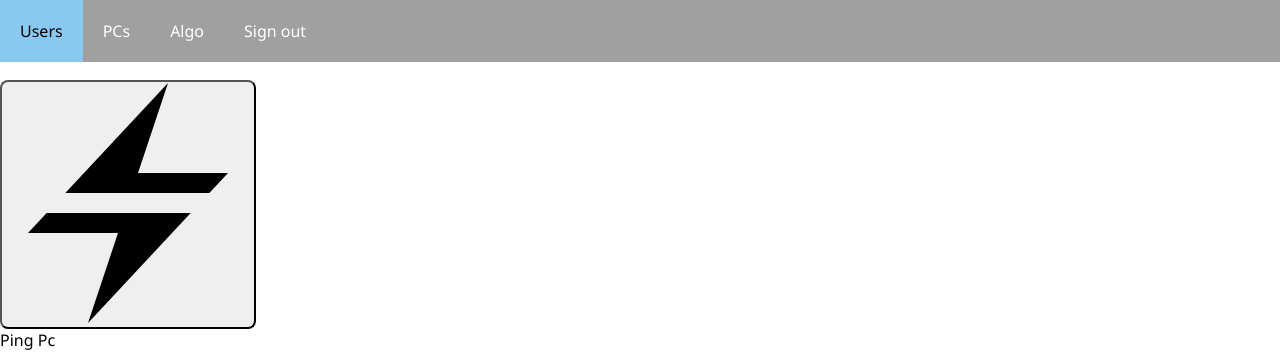
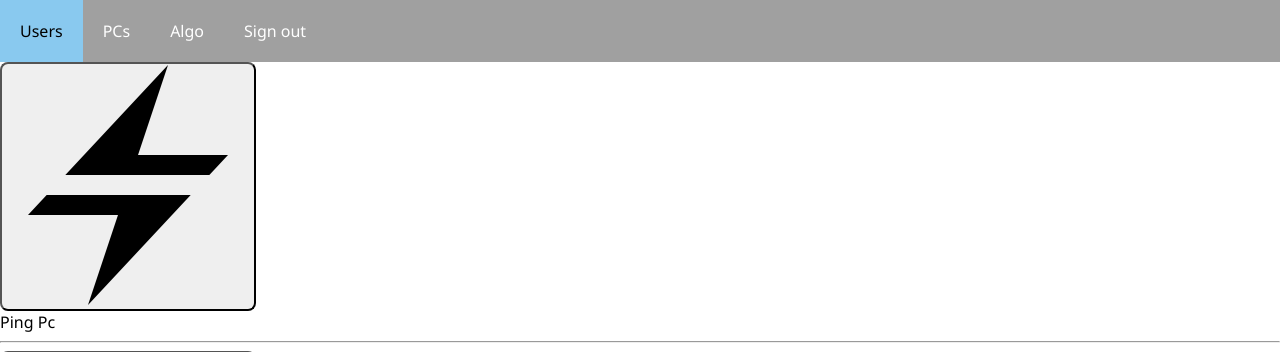
Before and after one commit to paf106/tfgGS, a PHP site: page /admin/pcs.html in a window 1280 px wide. Shown: the top 352 px of the page. Run offline with PHP 8.4, Linux system fonts and the light colour scheme.

Commit message:
header style changed

```diff
--- a/admin/userStyle.css
+++ b/admin/userStyle.css
@@ -8,7 +8,7 @@ body,html{
 header{
 	/*background-color:#a0a0a0;
 	height: 9%;*/
-	height: 10%;
+	/*height: 10%;*/
 	width: 100%;
 
 }
@@ -73,7 +73,6 @@ nav ul li ul{
 }
 nav ul li:hover ul{
 	display: block;
-	position: absolute;
 }
 nav ul li ul li{
 	float: none;
```
